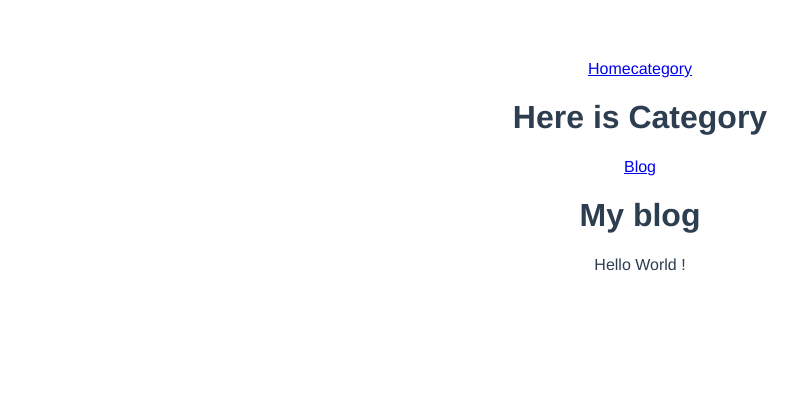
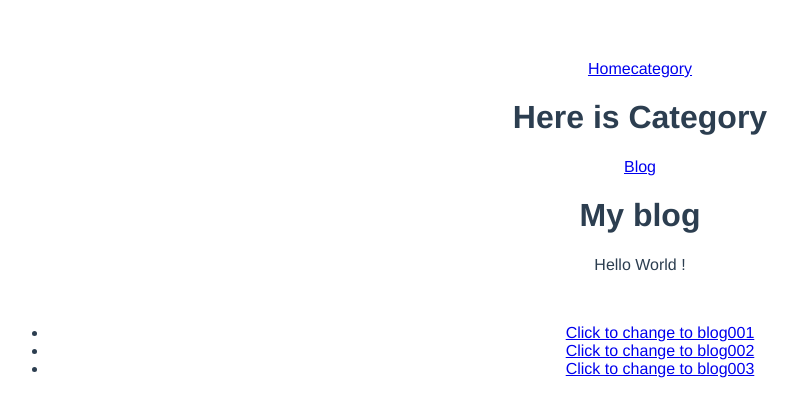
Before and after one commit to U2yyy/Front-end, a Vue app in the folder Vue_advance/route/: page /#/category/blog in a window 1280 px wide. Shown: the top 416 px of the page, without its empty margins (0-798 px from the left). Built offline with nearby package versions, Linux system fonts and the light colour scheme.

Commit message:
query传参

```diff
--- /dev/null
+++ b/Vue_advance/route/src/pages/Article.vue
@@ -0,0 +1,18 @@
+<template>
+  <div>
+    <h2>
+      id:{{$route.query.id}}
+      title:{{$route.query.title}}
+    </h2>
+  </div>
+</template>
+
+<script>
+export default {
+  name: "Article"
+}
+</script>
+
+<style scoped>
+
+</style>
--- a/Vue_advance/route/src/pages/Blog.vue
+++ b/Vue_advance/route/src/pages/Blog.vue
@@ -2,12 +2,29 @@
   <div>
     <h1>My blog</h1>
     <p>Hello World !</p>
+    <br>
+    <ul>
+      <li v-for="blog in myBlog" :key="blog.id">
+        <router-link :to="`/category/blog/article?id=${blog.id}&title=${blog.title}`">Click to change to blog{{blog.id}}</router-link>
+      </li>
+    </ul>
+    <br>
+    <router-view></router-view>
   </div>
 </template>
 
 <script>
 export default {
-  name: "Blog"
+  name: "Blog",
+  data(){
+    return{
+      myBlog:[
+        {id:'001',title:'hi'},
+        {id:'002',title:'hello'},
+        {id:'003',title:'gii'},
+      ]
+    }
+  }
 }
 </script>
 
```
Also changed, not shown: Vue_advance/route/src/router/index.js (+8 -1 lines).
